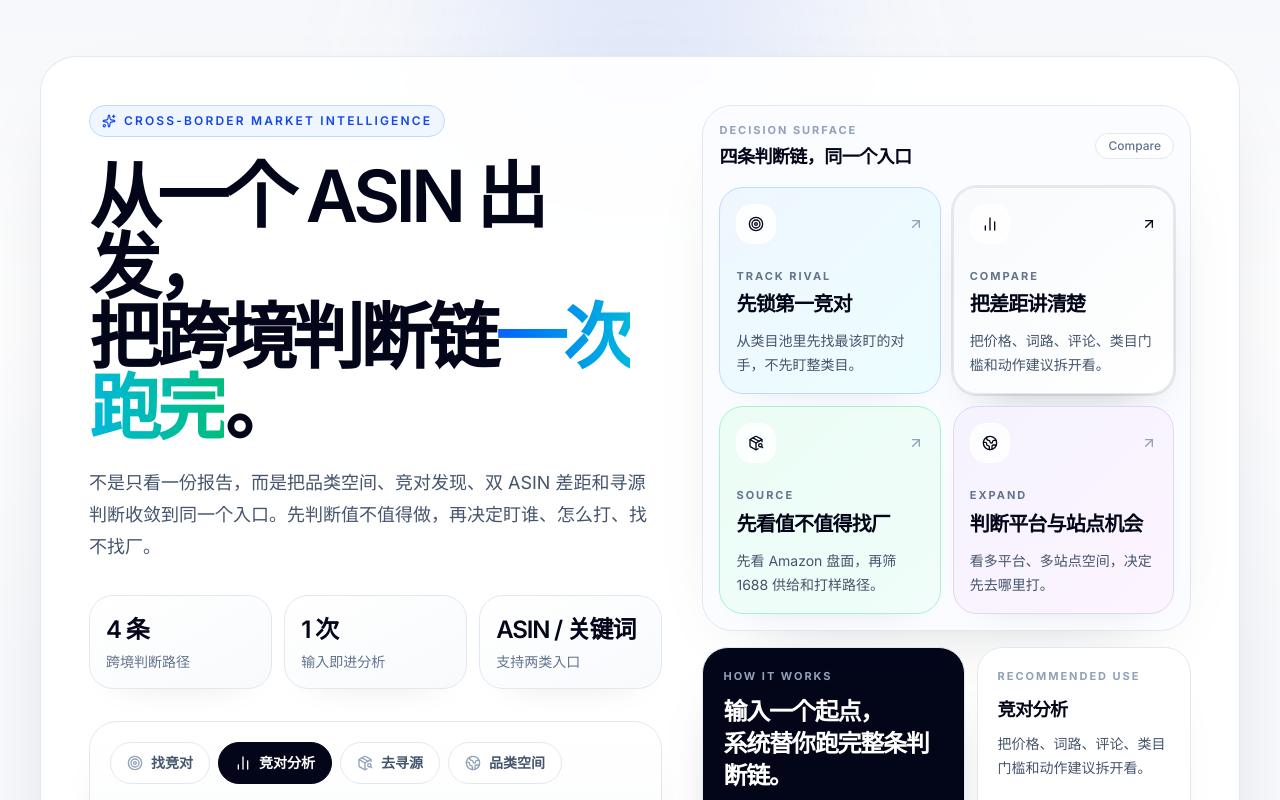
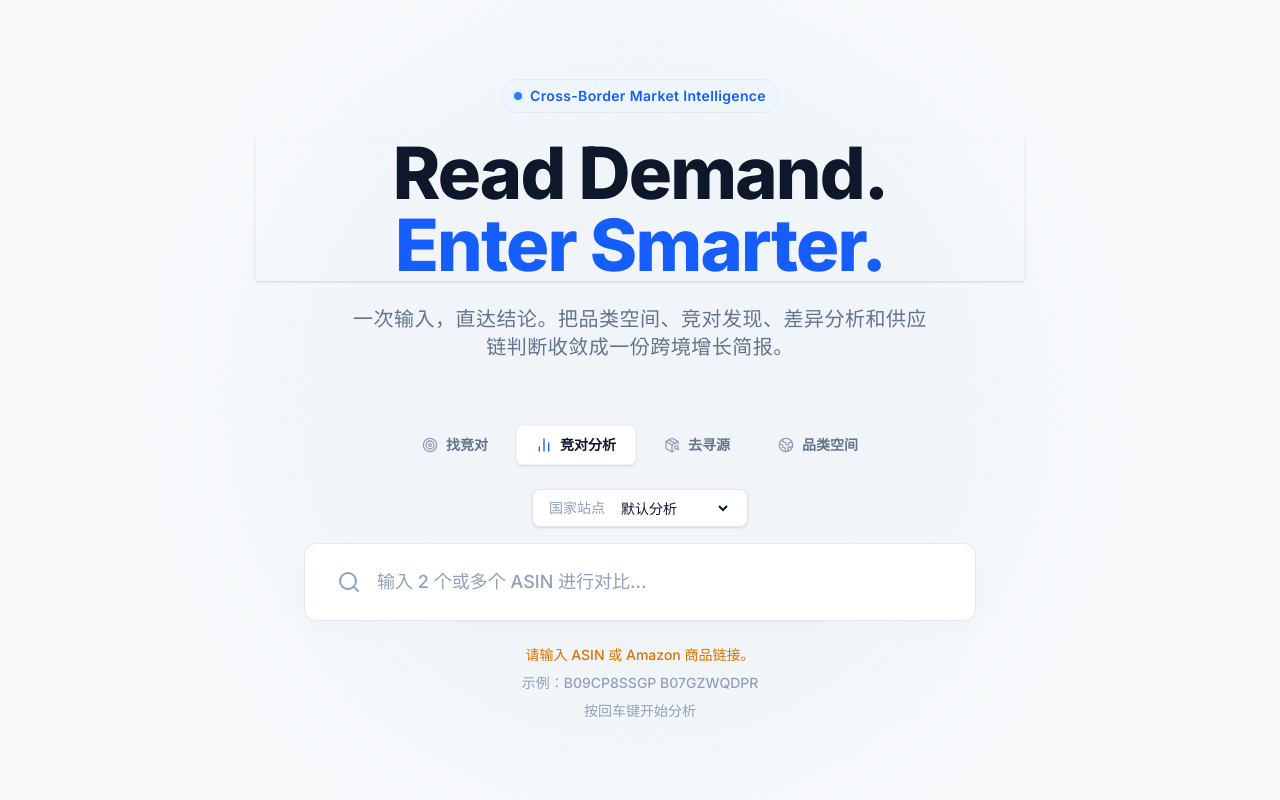
Before and after one commit to amoxuanque/amz-report, a React (Vite) app: page / in a window 1280 px wide. Shown: the top 800 px of the page. Built offline with nearby package versions, Linux system fonts and the light colour scheme.

Commit message:
restore previous homepage interaction

```diff
--- a/src/components/Home.tsx
+++ b/src/components/Home.tsx
@@ -1,15 +1,6 @@
 import { useState, type FormEvent } from 'react';
 import { motion, AnimatePresence } from 'motion/react';
-import {
-  ArrowUpRight,
-  BarChart2,
-  ChevronRight,
-  Globe2,
-  PackageSearch,
-  Search,
-  Sparkles,
-  Target,
-} from 'lucide-react';
+import { Search, ChevronRight, Target, BarChart2, PackageSearch, Globe2 } from 'lucide-react';
 import { buildAnalysisSession, getModeExample, parseAnalysisInput, SITE_OPTIONS } from '../lib/analysis';
 import type { AnalysisSession, Mode, SiteSelection } from '../types/analysis';
 
@@ -19,52 +10,10 @@ interface HomeProps {
 }
 
 const modes = [
-  {
-    id: 'find' as const,
-    label: '找竞对',
-    icon: Target,
-    placeholder: '输入 1 个 ASIN 或 Amazon 链接...',
-    eyebrow: 'Track Rival',
-    title: '先锁第一竞对',
-    desc: '从类目池里先找最该盯的对手，不先盯整类目。',
-    tone: 'from-blue-50 to-cyan-50 border-blue-200',
-  },
-  {
-    id: 'compare' as const,
-    label: '竞对分析',
-    icon: BarChart2,
-    placeholder: '输入 2 个或多个 ASIN 进行对比...',
-    eyebrow: 'Compare',
-    title: '把差距讲清楚',
-    desc: '把价格、词路、评论、类目门槛和动作建议拆开看。',
-    tone: 'from-slate-50 to-white border-slate-200',
-  },
-  {
-    id: 'source' as const,
-    label: '去寻源',
-    icon: PackageSearch,
-    placeholder: '输入 1 个 ASIN 或 Amazon 链接...',
-    eyebrow: 'Source',
-    title: '先看值不值得找厂',
-    desc: '先看 Amazon 盘面，再筛 1688 供给和打样路径。',
-    tone: 'from-emerald-50 to-teal-50 border-emerald-200',
-  },
-  {
-    id: 'space' as const,
-    label: '品类空间',
-    icon: Globe2,
-    placeholder: '输入 1 个 ASIN，或直接输入 hair dryer / 吹风机...',
-    eyebrow: 'Expand',
-    title: '判断平台与站点机会',
-    desc: '看多平台、多站点空间，决定先去哪里打。',
-    tone: 'from-violet-50 to-fuchsia-50 border-violet-200',
-  },
-];
-
-const quickSignals = [
-  { value: '4 条', label: '跨境判断路径' },
-  { value: '1 次', label: '输入即进分析' },
-  { value: 'ASIN / 关键词', label: '支持两类入口' },
+  { id: 'find' as const, label: '找竞对', icon: Target, placeholder: '输入 1 个 ASIN 或 Amazon 链接...' },
+  { id: 'compare' as const, label: '竞对分析', icon: BarChart2, placeholder: '输入 2 个或多个 ASIN 进行对比...' },
+  { id: 'source' as const, label: '去寻源', icon: PackageSearch, placeholder: '输入 1 个 ASIN 或 Amazon 链接...' },
+  { id: 'space' as const, label: '品类空间', icon: Globe2, placeholder: '输入 1 个 ASIN，或直接输入 hair dryer / 吹风机...' },
 ];
 
 export default function Home({ onAnalyze, serverError }: HomeProps) {
@@ -83,102 +32,77 @@ export default function Home({ onAnalyze, serverError }: HomeProps) {
   };
 
   return (
-    <div className="min-h-screen bg-[#f7f8fb] text-slate-950 relative overflow-hidden">
-      <div className="absolute inset-0 pointer-events-none">
-        <div className="absolute -top-32 left-1/2 h-[420px] w-[760px] -translate-x-1/2 rounded-full bg-[radial-gradient(circle_at_center,rgba(37,99,235,0.16),transparent_62%)] blur-3xl" />
-        <div className="absolute top-[24%] right-[12%] h-56 w-56 rounded-full bg-[radial-gradient(circle_at_center,rgba(16,185,129,0.12),transparent_60%)] blur-3xl" />
-        <div className="absolute bottom-[12%] left-[8%] h-64 w-64 rounded-full bg-[radial-gradient(circle_at_center,rgba(139,92,246,0.1),transparent_60%)] blur-3xl" />
-        <div className="absolute inset-0 bg-[linear-gradient(to_bottom,transparent,rgba(255,255,255,0.72)_28%,#f7f8fb_62%)]" />
+    <div className="min-h-screen flex flex-col items-center justify-center p-6 relative overflow-hidden bg-slate-50 font-sans text-slate-900">
+      <div className="absolute top-1/2 left-1/2 -translate-x-1/2 -translate-y-1/2 w-[800px] h-[800px] bg-slate-100 rounded-full blur-3xl pointer-events-none" />
+
+      <motion.div
+        initial={{ opacity: 0, y: 20 }}
+        animate={{ opacity: 1, y: 0 }}
+        transition={{ duration: 0.8, ease: [0.16, 1, 0.3, 1] }}
+        className="w-full max-w-3xl z-10 font-sans"
+      >
+        <div className="text-center mb-16">
+          <motion.div
+            initial={{ scale: 0.95, opacity: 0 }}
+            animate={{ scale: 1, opacity: 1 }}
+            transition={{ delay: 0.2, duration: 0.8, ease: [0.16, 1, 0.3, 1] }}
+            className="inline-flex items-center gap-2 px-3 py-1.5 rounded-full bg-blue-50 text-blue-600 text-sm font-semibold tracking-wide mb-6 border border-blue-100"
+          >
+            <span className="relative flex h-2 w-2">
+              <span className="animate-ping absolute inline-flex h-full w-full rounded-full bg-blue-400 opacity-75"></span>
+              <span className="relative inline-flex rounded-full h-2 w-2 bg-blue-500"></span>
+            </span>
+            Cross-Border Market Intelligence
+          </motion.div>
+          <h1 className="text-5xl md:text-7xl font-extrabold tracking-tight text-slate-900 mb-6 shadow-sm">
+            Read Demand. <br />
+            <span className="text-blue-600">
+              Enter Smarter.
+            </span>
+          </h1>
+          <p className="text-lg md:text-xl text-slate-500 font-medium max-w-xl mx-auto tracking-wide">
+            一次输入，直达结论。把品类空间、竞对发现、差异分析和供应链判断收敛成一份跨境增长简报。
+          </p>
         </div>
 
-      <motion.main
-        initial={{ opacity: 0, y: 18 }}
-        animate={{ opacity: 1, y: 0 }}
-        transition={{ duration: 0.7, ease: [0.16, 1, 0.3, 1] }}
-        className="relative z-10 mx-auto max-w-7xl px-6 py-10 lg:px-10 lg:py-14"
-      >
-        <div className="rounded-[36px] border border-slate-200/90 bg-white/90 shadow-[0_32px_90px_-52px_rgba(15,23,42,0.28)] backdrop-blur">
-          <div className="grid gap-10 p-6 lg:grid-cols-[minmax(0,1.08fr)_minmax(360px,0.92fr)] lg:p-10 xl:p-12">
-            <section className="flex flex-col">
-              <motion.div
-                initial={{ opacity: 0, y: 10 }}
-                animate={{ opacity: 1, y: 0 }}
-                transition={{ delay: 0.1, duration: 0.55 }}
-                className="inline-flex w-fit items-center gap-2 rounded-full border border-blue-200 bg-blue-50 px-3 py-1.5 text-[12px] font-semibold uppercase tracking-[0.18em] text-blue-700"
-              >
-                <Sparkles className="h-3.5 w-3.5" />
-                Cross-Border Market Intelligence
-              </motion.div>
-
-              <motion.div
-                initial={{ opacity: 0, y: 14 }}
-                animate={{ opacity: 1, y: 0 }}
-                transition={{ delay: 0.18, duration: 0.6 }}
-                className="mt-6"
-              >
-                <h1 className="max-w-4xl text-[44px] font-semibold leading-[0.98] tracking-[-0.06em] text-slate-950 md:text-[58px] lg:text-[72px]">
-                  从一个 ASIN 出发，
-                  <br />
-                  把跨境判断链
-                  <span className="bg-gradient-to-r from-blue-600 via-cyan-500 to-emerald-500 bg-clip-text text-transparent">
-                    一次跑完
-                  </span>
-                  。
-                </h1>
-                <p className="mt-6 max-w-2xl text-[16px] leading-8 text-slate-600 md:text-[18px]">
-                  不是只看一份报告，而是把品类空间、竞对发现、双 ASIN 差距和寻源判断收敛到同一个入口。先判断值不值得做，再决定盯谁、怎么打、找不找厂。
-                </p>
-              </motion.div>
-
-              <motion.div
-                initial={{ opacity: 0, y: 14 }}
-                animate={{ opacity: 1, y: 0 }}
-                transition={{ delay: 0.24, duration: 0.6 }}
-                className="mt-8 grid gap-3 sm:grid-cols-3"
-              >
-                {quickSignals.map((signal) => (
-                  <div
-                    key={signal.label}
-                    className="rounded-[24px] border border-slate-200 bg-gradient-to-br from-white to-slate-50 p-4 shadow-[0_18px_40px_-34px_rgba(15,23,42,0.22)]"
-                  >
-                    <div className="text-[24px] font-semibold tracking-[-0.05em] text-slate-950">{signal.value}</div>
-                    <div className="mt-1 text-sm text-slate-500">{signal.label}</div>
-                  </div>
-                ))}
-              </motion.div>
-
-              <form onSubmit={handleSubmit} className="mt-8">
-                <div className="rounded-[28px] border border-slate-200 bg-[linear-gradient(180deg,rgba(255,255,255,0.96),rgba(248,250,252,0.96))] p-5 shadow-[0_24px_60px_-40px_rgba(15,23,42,0.3)]">
-                  <div className="flex flex-col gap-4">
-                    <div className="flex flex-wrap gap-2">
-                      {modes.map((item) => {
-                        const Icon = item.icon;
-                        const isActive = mode === item.id;
+        <form onSubmit={handleSubmit} className="relative w-full mx-auto max-w-2xl">
+          <div className="flex justify-center gap-2 mb-6">
+            {modes.map((m) => {
+              const Icon = m.icon;
+              const isActive = mode === m.id;
               return (
                 <button
-                            key={item.id}
+                  key={m.id}
                   type="button"
-                            onClick={() => setMode(item.id)}
-                            className={`group relative inline-flex items-center gap-2 rounded-full border px-4 py-2.5 text-sm font-semibold transition-all duration-200 ${
-                              isActive
-                                ? 'border-slate-950 bg-slate-950 text-white shadow-[0_18px_34px_-24px_rgba(15,23,42,0.55)]'
-                                : 'border-slate-200 bg-white text-slate-600 hover:border-slate-300 hover:text-slate-900'
-                            }`}
+                  onClick={() => setMode(m.id)}
+                  className={`
+                    relative flex items-center gap-2 px-5 py-2.5 rounded-md text-sm font-semibold transition-all duration-300
+                    ${isActive ? 'text-slate-900' : 'text-slate-500 hover:text-slate-700 hover:bg-slate-100/50'}
+                  `}
                 >
-                            <Icon className={`h-4 w-4 ${isActive ? 'text-white' : 'text-slate-400 group-hover:text-slate-700'}`} />
-                            {item.label}
+                  {isActive && (
+                    <motion.div
+                      layoutId="activeTab"
+                      className="absolute inset-0 bg-white rounded-md shadow-sm border border-slate-200/50"
+                      transition={{ type: 'spring', bounce: 0.2, duration: 0.6 }}
+                    />
+                  )}
+                  <span className="relative z-10 flex items-center gap-2">
+                    <Icon className={`w-4 h-4 ${isActive ? 'text-blue-600' : 'text-slate-400'}`} />
+                    {m.label}
+                  </span>
                 </button>
               );
             })}
           </div>
 
-                    <div className="flex flex-col gap-4 xl:flex-row xl:items-center">
-                      <label className="inline-flex min-w-[192px] items-center justify-between gap-4 rounded-2xl border border-slate-200 bg-white px-4 py-3 text-sm text-slate-600">
-                        <span className="font-medium text-slate-500">国家站点</span>
+          <div className="mb-4 flex justify-center">
+            <label className="flex items-center gap-3 px-4 py-2 rounded-lg bg-white border border-slate-200 shadow-sm text-sm font-medium text-slate-600">
+              <span className="text-slate-400">国家站点</span>
               <select
                 value={site}
                 onChange={(e) => setSite(e.target.value as SiteSelection)}
-                          className="bg-transparent text-sm font-semibold text-slate-950 outline-none"
+                className="bg-transparent text-slate-900 outline-none pr-6"
               >
                 {SITE_OPTIONS.map((option) => (
                   <option key={option.value} value={option.value}>
@@ -187,19 +111,24 @@ export default function Home({ onAnalyze, serverError }: HomeProps) {
                 ))}
               </select>
             </label>
+          </div>
 
           <motion.div
             animate={{
+              scale: isFocused ? 1.02 : 1,
               boxShadow: isFocused
-                            ? '0 20px 50px -32px rgba(37,99,235,0.45)'
-                            : '0 12px 30px -28px rgba(15,23,42,0.22)',
+                ? '0 20px 40px -10px rgba(0,0,0,0.08), 0 0 0 4px rgba(59, 130, 246, 0.1)'
+                : '0 8px 30px -10px rgba(0,0,0,0.04), 0 0 0 0 rgba(59, 130, 246, 0)',
             }}
             transition={{ duration: 0.2 }}
-                        className={`flex flex-1 items-center rounded-[22px] border bg-white px-4 py-3 transition-colors ${
-                          isFocused ? 'border-blue-400' : 'border-slate-200'
-                        }`}
+            className={`
+              relative flex items-center p-2 rounded-xl bg-white border transition-colors duration-300
+              ${isFocused ? 'border-blue-400 ring-4 ring-blue-50' : 'border-slate-200 shadow-sm'}
+            `}
           >
-                        <Search className="h-5 w-5 shrink-0 text-slate-400" />
+            <div className="pl-6 text-slate-400">
+              <Search className="w-6 h-6" />
+            </div>
             <input
               type="text"
               value={query}
@@ -207,114 +136,39 @@ export default function Home({ onAnalyze, serverError }: HomeProps) {
               onFocus={() => setIsFocused(true)}
               onBlur={() => setIsFocused(false)}
               placeholder={currentMode.placeholder}
-                          className="min-w-0 flex-1 bg-transparent px-3 text-base text-slate-950 placeholder:text-slate-400 outline-none md:text-lg"
+              className="flex-1 w-full bg-transparent px-4 py-4 text-lg text-slate-900 placeholder-slate-400 outline-none font-medium"
               spellCheck={false}
             />
             <AnimatePresence>
               {query && (
                 <motion.button
-                              initial={{ opacity: 0, scale: 0.88 }}
+                  initial={{ opacity: 0, scale: 0.8 }}
                   animate={{ opacity: 1, scale: 1 }}
-                              exit={{ opacity: 0, scale: 0.88 }}
+                  exit={{ opacity: 0, scale: 0.8 }}
                   type="submit"
                   disabled={!parsed.isValid}
-                              className="inline-flex h-11 w-11 items-center justify-center rounded-2xl bg-slate-950 text-white transition-colors hover:bg-slate-800 disabled:bg-slate-200 disabled:text-slate-400"
+                  className="mr-2 p-3 rounded-md bg-blue-600 text-white hover:bg-blue-700 transition-colors shadow-sm disabled:bg-slate-300 disabled:text-slate-500 disabled:hover:bg-slate-300"
                 >
-                              <ChevronRight className="h-5 w-5" />
+                  <ChevronRight className="w-5 h-5" />
                 </motion.button>
               )}
             </AnimatePresence>
           </motion.div>
-                    </div>
 
-                    <div className="flex flex-col gap-2 text-sm">
-                      <p className={parsed.error || serverError ? 'text-amber-600' : 'text-slate-500'}>
+          <motion.div
+            initial={{ opacity: 0 }}
+            animate={{ opacity: 1 }}
+            transition={{ delay: 0.6, duration: 1 }}
+            className="mt-6 text-center text-sm font-medium"
+          >
+            <p className={parsed.error || serverError ? 'text-amber-600' : 'text-slate-400'}>
               {parsed.error ?? serverError ?? parsed.helperText}
             </p>
-                      <div className="flex flex-wrap items-center gap-x-4 gap-y-1 text-slate-400">
-                        <span>{getModeExample(mode)}</span>
-                        <span>按回车键开始分析</span>
-                      </div>
-                    </div>
-                  </div>
-                </div>
+            <p className="mt-2 text-slate-400">{getModeExample(mode)}</p>
+            <p className="mt-2 text-slate-400">按回车键开始分析</p>
+          </motion.div>
         </form>
-            </section>
-
-            <motion.aside
-              initial={{ opacity: 0, x: 16 }}
-              animate={{ opacity: 1, x: 0 }}
-              transition={{ delay: 0.28, duration: 0.65 }}
-              className="flex flex-col gap-4"
-            >
-              <div className="rounded-[30px] border border-slate-200 bg-[#fbfcff] p-4 shadow-[0_30px_80px_-54px_rgba(15,23,42,0.28)]">
-                <div className="mb-4 flex items-center justify-between">
-                  <div>
-                    <div className="text-[11px] font-bold uppercase tracking-[0.18em] text-slate-400">Decision Surface</div>
-                    <div className="mt-1 text-lg font-semibold tracking-[-0.03em] text-slate-950">四条判断链，同一个入口</div>
-                  </div>
-                  <div className="rounded-full border border-slate-200 bg-white px-3 py-1 text-xs font-medium text-slate-500">
-                    {currentMode.eyebrow}
-                  </div>
-                </div>
-
-                <div className="grid gap-3 md:grid-cols-2">
-                  {modes.map((item) => {
-                    const Icon = item.icon;
-                    const isActive = item.id === mode;
-                    return (
-                      <button
-                        key={item.id}
-                        type="button"
-                        onClick={() => setMode(item.id)}
-                        className={`rounded-[24px] border bg-gradient-to-br p-4 text-left transition-all duration-200 hover:-translate-y-0.5 ${item.tone} ${
-                          isActive ? 'ring-2 ring-slate-950/8 shadow-[0_22px_44px_-30px_rgba(15,23,42,0.35)]' : 'shadow-[0_18px_36px_-34px_rgba(15,23,42,0.22)]'
-                        }`}
-                      >
-                        <div className="flex items-center justify-between gap-3">
-                          <div className="inline-flex h-10 w-10 items-center justify-center rounded-2xl border border-white/70 bg-white/80 text-slate-950">
-                            <Icon className="h-4 w-4" />
-                          </div>
-                          <ArrowUpRight className={`h-4 w-4 ${isActive ? 'text-slate-950' : 'text-slate-400'}`} />
-                        </div>
-                        <div className="mt-6 text-[11px] font-bold uppercase tracking-[0.18em] text-slate-500">{item.eyebrow}</div>
-                        <div className="mt-2 text-xl font-semibold leading-tight tracking-[-0.04em] text-slate-950">{item.title}</div>
-                        <p className="mt-3 text-sm leading-6 text-slate-600">{item.desc}</p>
-                      </button>
-                    );
-                  })}
-                </div>
-              </div>
-
-              <div className="grid gap-3 md:grid-cols-[1.1fr_0.9fr]">
-                <div className="rounded-[26px] border border-slate-200 bg-slate-950 p-5 text-white shadow-[0_28px_64px_-44px_rgba(15,23,42,0.65)]">
-                  <div className="text-[11px] font-bold uppercase tracking-[0.18em] text-slate-400">How It Works</div>
-                  <div className="mt-3 text-2xl font-semibold tracking-[-0.05em]">
-                    输入一个起点，
-                    <br />
-                    系统替你跑完整条判断链。
-                  </div>
-                  <div className="mt-4 space-y-2 text-sm leading-6 text-slate-300">
-                    <div>01 识别 ASIN / 关键词与站点</div>
-                    <div>02 进入对应功能判断路径</div>
-                    <div>03 输出能执行的动作建议</div>
-                  </div>
-                </div>
-
-                <div className="rounded-[26px] border border-slate-200 bg-white p-5 shadow-[0_24px_60px_-42px_rgba(15,23,42,0.22)]">
-                  <div className="text-[11px] font-bold uppercase tracking-[0.18em] text-slate-400">Recommended Use</div>
-                  <div className="mt-3 text-lg font-semibold tracking-[-0.03em] text-slate-950">{currentMode.label}</div>
-                  <p className="mt-2 text-sm leading-6 text-slate-600">{currentMode.desc}</p>
-                  <div className="mt-5 rounded-[18px] border border-slate-200 bg-slate-50 px-4 py-3">
-                    <div className="text-xs font-semibold text-slate-400">示例输入</div>
-                    <div className="mt-1 text-sm font-medium text-slate-900">{getModeExample(mode).replace('示例：', '')}</div>
-                  </div>
-                </div>
-              </div>
-            </motion.aside>
-          </div>
-        </div>
-      </motion.main>
+      </motion.div>
     </div>
   );
 }
```
Lines whose indentation alone changed are shown as unchanged.
